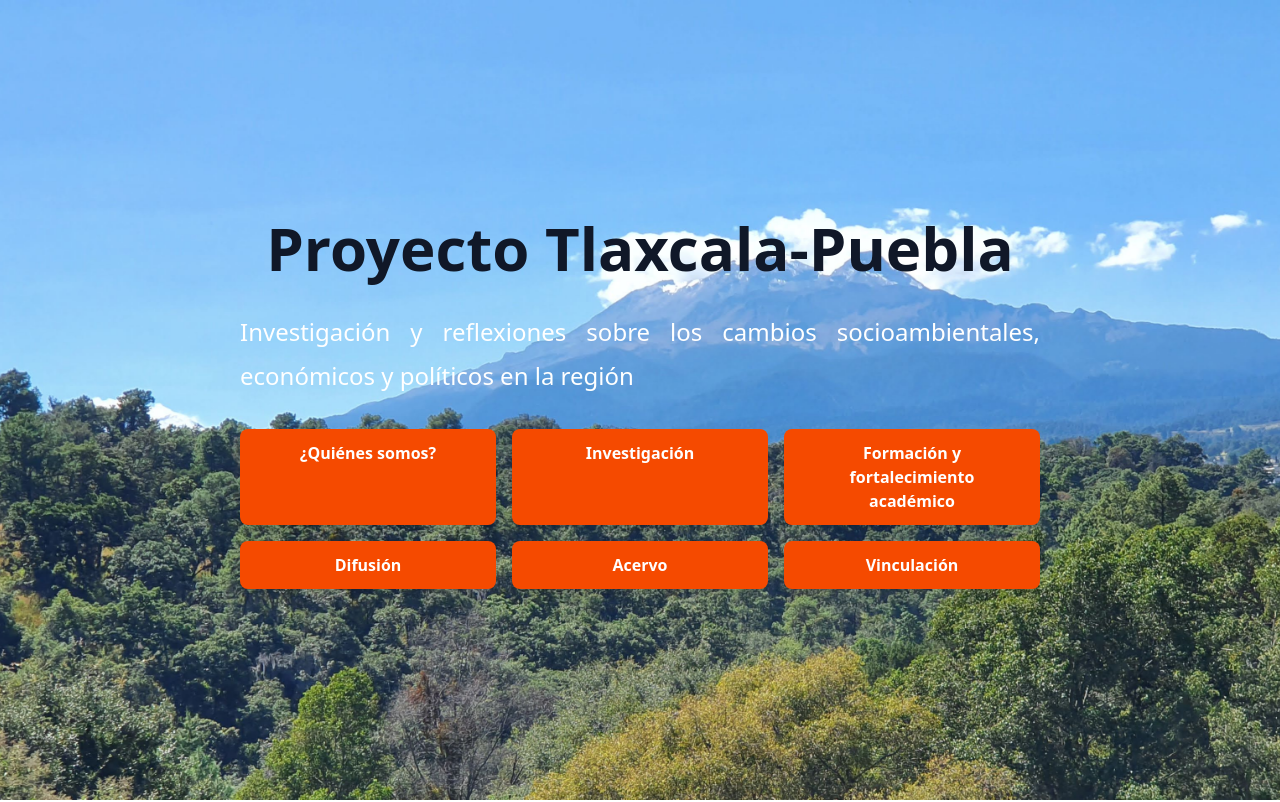
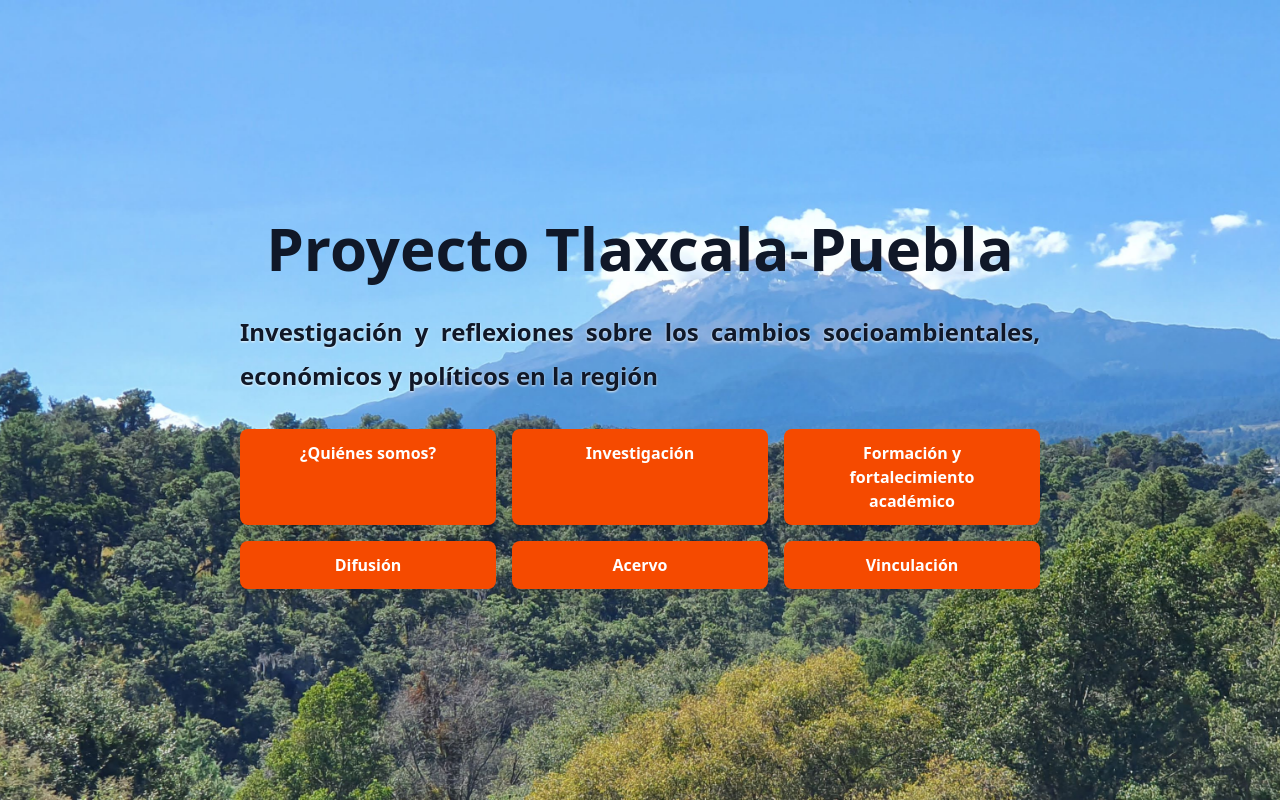
Before and after one commit to proyecto-tlaxcala-puebla/site, a SvelteKit app: page / in a window 1280 px wide. Shown: the top 802 px of the page. Built offline with nearby package versions, Linux system fonts and the light colour scheme.

Commit message:
negritas subtitulo

```diff
--- a/src/routes/+page.svelte
+++ b/src/routes/+page.svelte
@@ -14,9 +14,9 @@
   <h1 class="text-5xl md:text-6xl font-bold mb-6 leading-tight text-gray-900">
     Proyecto Tlaxcala-Puebla
   </h1>
-      <p class="text-xl md:text-2xl mb-8 leading-relaxed academic-text">
+      <p class="text-xl md:text-2xl mb-8 leading-relaxed academic-text text-gray-900 font-semibold drop-shadow-[0_1.2px_1.2px_rgba(255,255,255,0.8)]">
         Investigación y reflexiones sobre los cambios socioambientales, económicos y políticos en la región
-      </p>
+</p>
 <!-- Botones de las 6 áreas principales (Cuadrícula 3x2) -->
       <div class="grid grid-cols-1 md:grid-cols-3 gap-4 justify-center mt-6 max-w-4xl mx-auto">
         <a href="#about" class="bg-orange-600 hover:bg-orange-700 text-white px-6 py-3 rounded-lg font-semibold transition-colors btn-academic shadow-lg text-center">
```
